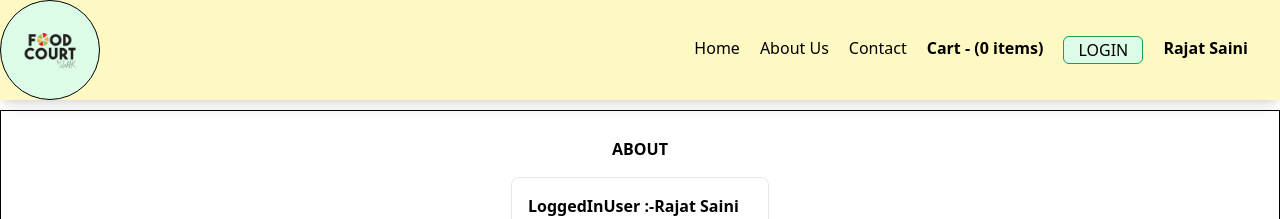
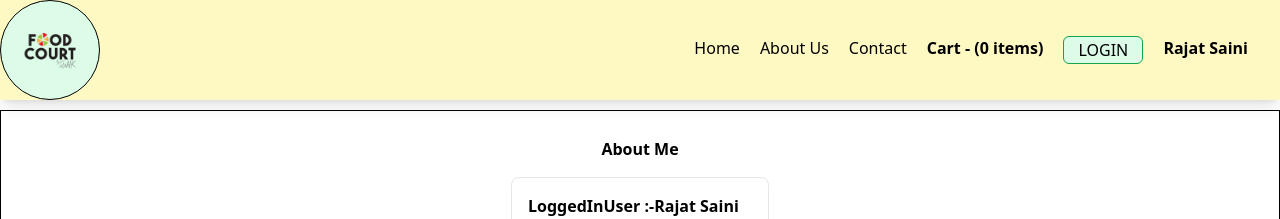
Before and after one commit to Kipyegon-Lagat/foody, a React (Vite) app in the folder Food-Court-main/: page /about in a window 1280 px wide. Shown: the top 219 px of the page. Built offline with nearby package versions, Linux system fonts and the light colour scheme; no server answers.

Commit message:
Update About.jsx

```diff
--- a/Food-Court-main/src/components/About.jsx
+++ b/Food-Court-main/src/components/About.jsx
@@ -20,7 +20,7 @@ class About extends Component{
         //console.log("parent render");
         return(
             <div className="user-card flex flex-col justify-center items-center">
-                <h1 className="font-bold m-2 p-2">ABOUT </h1>
+                <h1 className="font-bold m-2 p-2">About Me</h1>
                 <ProfileClass />
             </div>
         )
```
